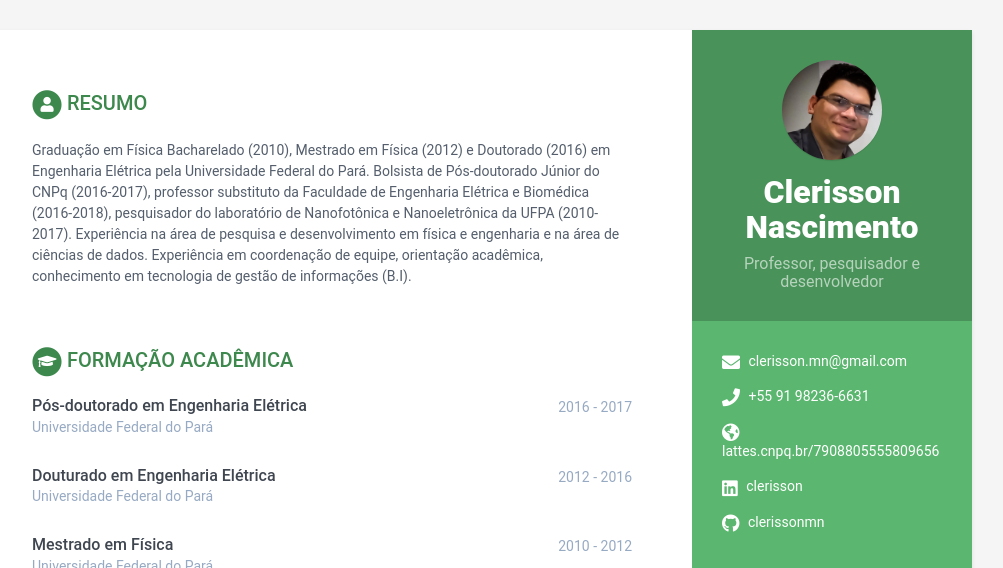
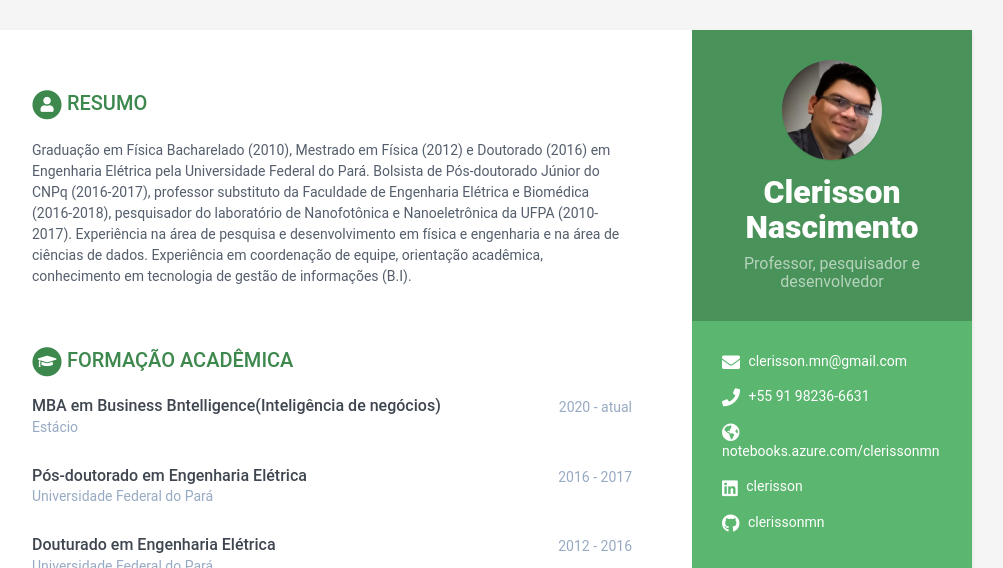
Before and after one commit to clerissonmn/clerissonmn.github.io, a Jekyll site: the page built from index.html, in a window 1280 px wide and 900 px high, cut to the strip 0-568 px from the top of the window. Shown: the whole strip, without its empty margins (168-1171 px from the left). Built offline with Jekyll 4.4.1, drawn with Linux system fonts in a browser that asks for light colours.

Commit message:
adicionado lik pro azure e informações do MBA

```diff
--- a/_config.yml
+++ b/_config.yml
@@ -4,7 +4,7 @@
 title: Currículo on-line
 url: 'https://clerissonmn.github.io/'
 baseurl: '' #change it according to your repository name
-description: Currículo profissional Dr. Clerisson Nascimento
+description: Currículo profissional Clerisson Nascimento, Dr.
 
 # Style will be applied only after restarting the build or serve. Just choose one of the options.
 theme_skin: green # blue turquoise green berry orange ceramic
--- a/_data/data.yml
+++ b/_data/data.yml
@@ -14,6 +14,7 @@ sidebar:
     email: clerisson.mn@gmail.com
     phone: +55 91 98236-6631
     website: lattes.cnpq.br/7908805555809656 #do not add http://
+    website: notebooks.azure.com/clerissonmn #do not add http://
     linkedin: clerisson
     github: clerissonmn
     gitlab:
@@ -49,6 +50,11 @@ career-profile:
       Graduação em Física Bacharelado (2010), Mestrado em Física (2012) e Doutorado (2016) em Engenharia Elétrica pela Universidade Federal do Pará. Bolsista de Pós-doutorado Júnior do CNPq (2016-2017), professor substituto da Faculdade de Engenharia Elétrica e Biomédica (2016-2018), pesquisador do laboratório de Nanofotônica e Nanoeletrônica da UFPA (2010-2017). Experiência na área de pesquisa e desenvolvimento em física e engenharia e na área de ciências de dados. Experiência em coordenação de equipe, orientação acadêmica, conhecimento em tecnologia de gestão de informações (B.I).
 
 education:
+    - degree: MBA em Business Bntelligence(Inteligência de negócios)
+      university: Estácio
+      time: 2020 - atual
+      details:
+
     - degree: Pós-doutorado em Engenharia Elétrica
       university: Universidade Federal do Pará
       time: 2016 - 2017
```
